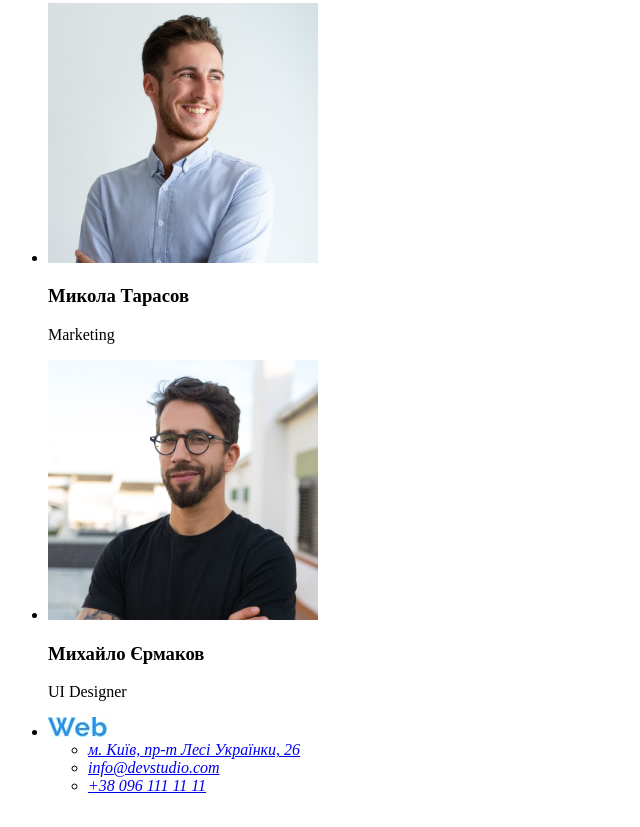
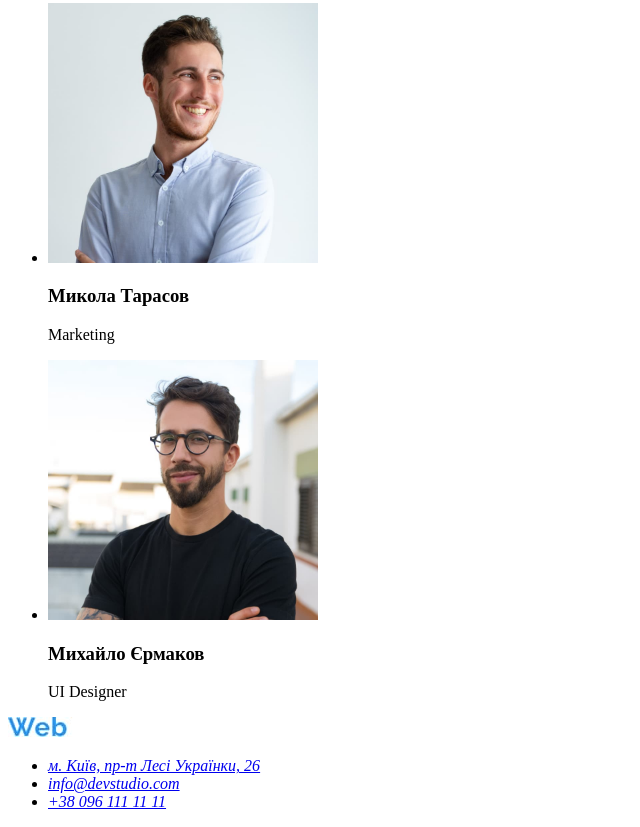
Before and after one commit to Platon2015/HW-1, a plain HTML site: page index.html in a window 1280 px wide. Shown: the part 2307-3134 px from the top of the page, without its empty margins (0-640 px from the left). Drawn offline with Linux system fonts and the light colour scheme.

Commit message:
li element

```diff
--- a/index.html
+++ b/index.html
@@ -90,11 +90,9 @@
 	</section>
 		</main>
 	<footer>
-		<ul>
-			<li><a href="index.html">
+			<a href="index.html">
 				<img src="./images/WebStudio1.jpg" alt="Лого">
-				</a>
-			</li>
+			</a>
 			<address>
 				<ul>
 					<li>
@@ -106,7 +104,6 @@
 					<li><a href="tel:+380961111111">+38 096 111 11 11</a></li>
 				</ul>
 			</address>
-		</ul>
 	</footer>
 	</body>
 </html>
```
